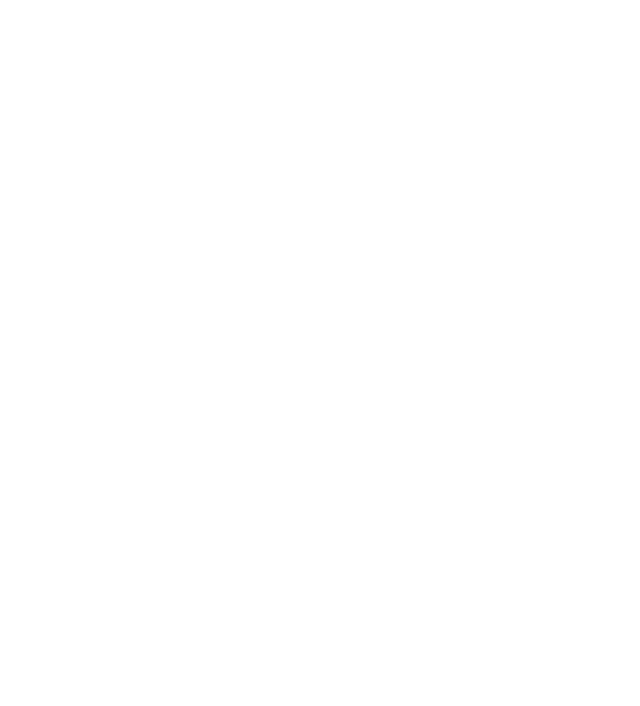
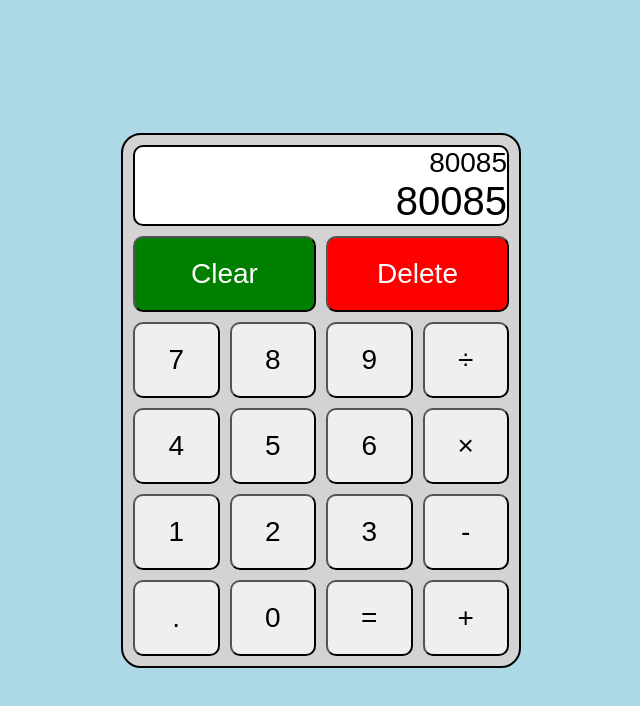
Before and after one commit to tushar-raven/calculator, a plain HTML site: page index.html in a window 1280 px wide. Shown: the whole page, without its empty margins (319-959 px from the left). Drawn offline with Linux system fonts and the light colour scheme.

Commit message:
Add non-funtioning UI

```diff
--- a/index.html
+++ b/index.html
@@ -10,7 +10,48 @@
 </head>
 
 <body>
+    <div class="calci-container">
+        <div class="display-container">
+            <div class="display-last">
+                <p>80085</p>
+            </div>
+            <div class="display-current">
+                <p>80085</p>
+            </div>
+        </div>
 
+        <div class="row">
+            <button class="clear-btn">Clear</button>
+            <button class="delete-btn">Delete</button>
+        </div>
+
+        <div class="row">
+            <button>7</button>
+            <button>8</button>
+            <button>9</button>
+            <button>÷</button>
+        </div>
+
+        <div class="row">
+            <button>4</button>
+            <button>5</button>
+            <button>6</button>
+            <button>×</button>
+        </div>
+
+        <div class="row">
+            <button>1</button>
+            <button>2</button>
+            <button>3</button>
+            <button>-</button>
+        </div>
+        <div class="row">
+            <button>.</button>
+            <button>0</button>
+            <button>=</button>
+            <button>+</button>
+        </div>
+    </div>
 </body>
 
 </html>
--- a/script.js
+++ b/script.js
@@ -29,8 +29,3 @@ function operate(o,a,b){
     }
 
 }
-
-console.log(operate("+",5,6));
-console.log(operate("-",5,6));
-console.log(operate("*",5,6));
-console.log(operate("/",5,6));
--- a/style.css
+++ b/style.css
@@ -0,0 +1,75 @@
+* {
+    box-sizing: border-box;
+    margin: 0;
+    padding: 0;
+}
+
+html {
+    height: 100%;
+}
+
+body {
+    display: flex;
+    height: 100%;
+    justify-content: center;
+    align-items: center;
+    background-color: lightblue;
+}
+
+.calci-container {
+    display: flex;
+    flex-direction: column;
+    width: 400px;
+    height: auto;
+    padding: 10px;
+    border: 2px solid;
+    border-radius: 20px;
+    gap: 10px;
+    background-color: lightgrey;
+}
+
+.display-container {
+    display: flex;
+    flex-direction: column;
+    border: 2px solid;
+    border-radius: 10px;
+    background-color: white;
+}
+
+.display-last,
+.display-current {
+    align-self: flex-end;
+    font-family: sans-serif;
+}
+
+.display-last {
+    font-size: 28px;
+}
+
+.display-current {
+    font-size: 40px;
+}
+
+.row {
+    display: flex;
+    flex-grow: 1;
+    gap: 10px;
+}
+
+button {
+    flex-grow: 1;
+    width: 100%;
+    font-size: 28px;
+    padding: 20px;
+    border-radius: 10px;
+}
+
+.delete-btn {
+    background-color: red;
+    color: white;
+}
+
+.clear-btn {
+    background-color: green;
+    color: white;
+}
```
